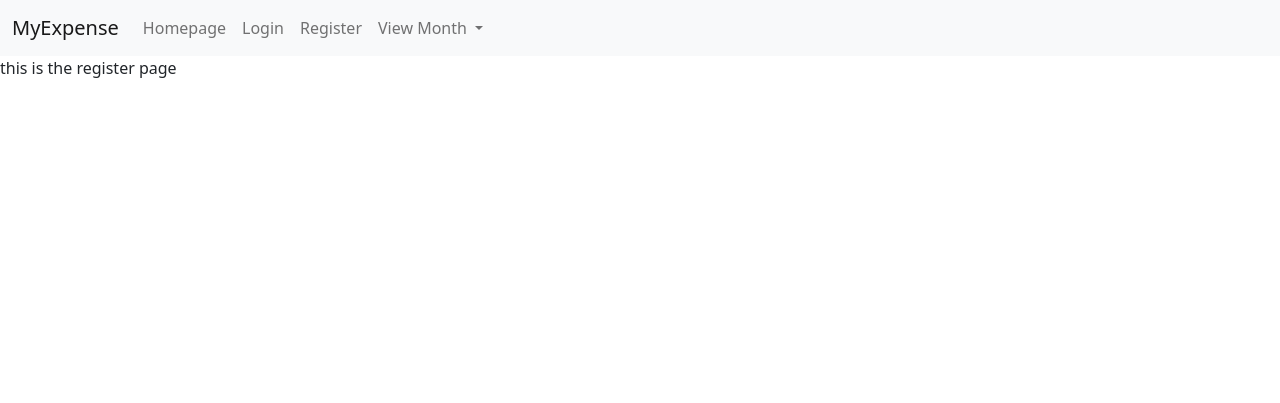
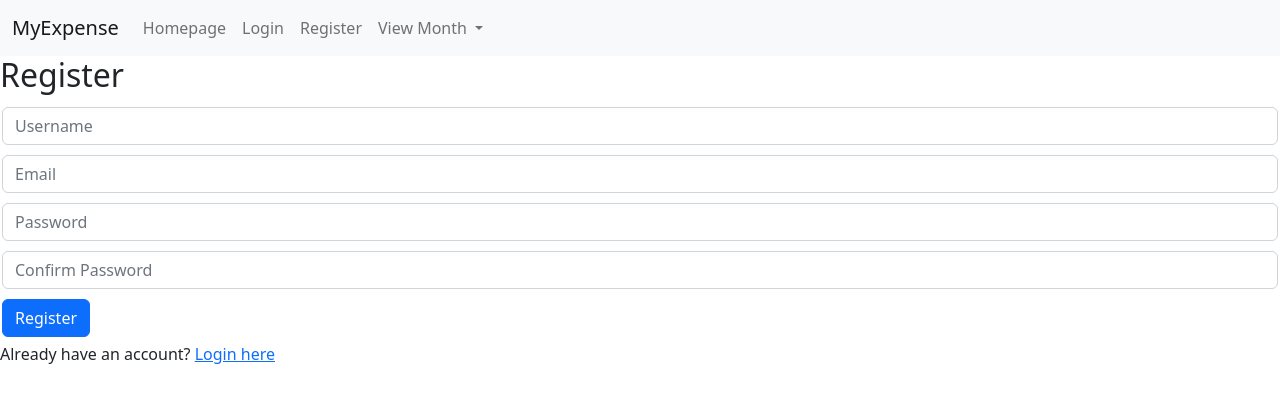
Before and after one commit to kevinzhu12/finance, a Django app: page /register in a window 1280 px wide. Shown: the top 403 px of the page. Run offline with Django 4.2, Linux system fonts and the light colour scheme.

Commit message:
login and register views

```diff
--- a/expense/static/expense/styles.css
+++ b/expense/static/expense/styles.css
@@ -0,0 +1,3 @@
+.form-group {
+    padding: 5px 2px 5px 02px ;
+}
--- a/expense/templates/expense/register.html
+++ b/expense/templates/expense/register.html
@@ -1,5 +1,29 @@
 {% extends 'expense/layout.html' %}
 
 {% block body %}
-    this is the register page
+    <h2>Register</h2>
+
+    {% if message %}
+        {{ message }}
+    {% endif %}
+
+    <form action="{% url 'register' %}" method="post">
+        {% csrf_token %}
+        <div class="form-group">
+            <input class="form-control" type="text" name="username" placeholder="Username">
+        </div>
+        <div class="form-group">
+            <input class="form-control" type="email" name="email" placeholder="Email">
+        </div>
+        <div class="form-group">
+            <input class="form-control" type="password" name="password" placeholder ="Password">
+        </div>
+        <div class="form-group">
+            <input class="form-control" type="password" name="confirmation" placeholder="Confirm Password">
+        </div>
+        <div class="form-group">
+            <input class="btn btn-primary" type="submit" value="Register">
+        </div>
+    </form>
+    <div>Already have an account? <a href="{% url 'login' %}">Login here</a></div>
 {% endblock %}
--- a/expense/views.py
+++ b/expense/views.py
@@ -1,5 +1,6 @@
 from django.shortcuts import render
 
+from .models import User
 # Create your views here.
 
 def index(request):
```
Also changed, not shown: expense/templates/expense/login.html (+19 -1 lines), 1 other file.
